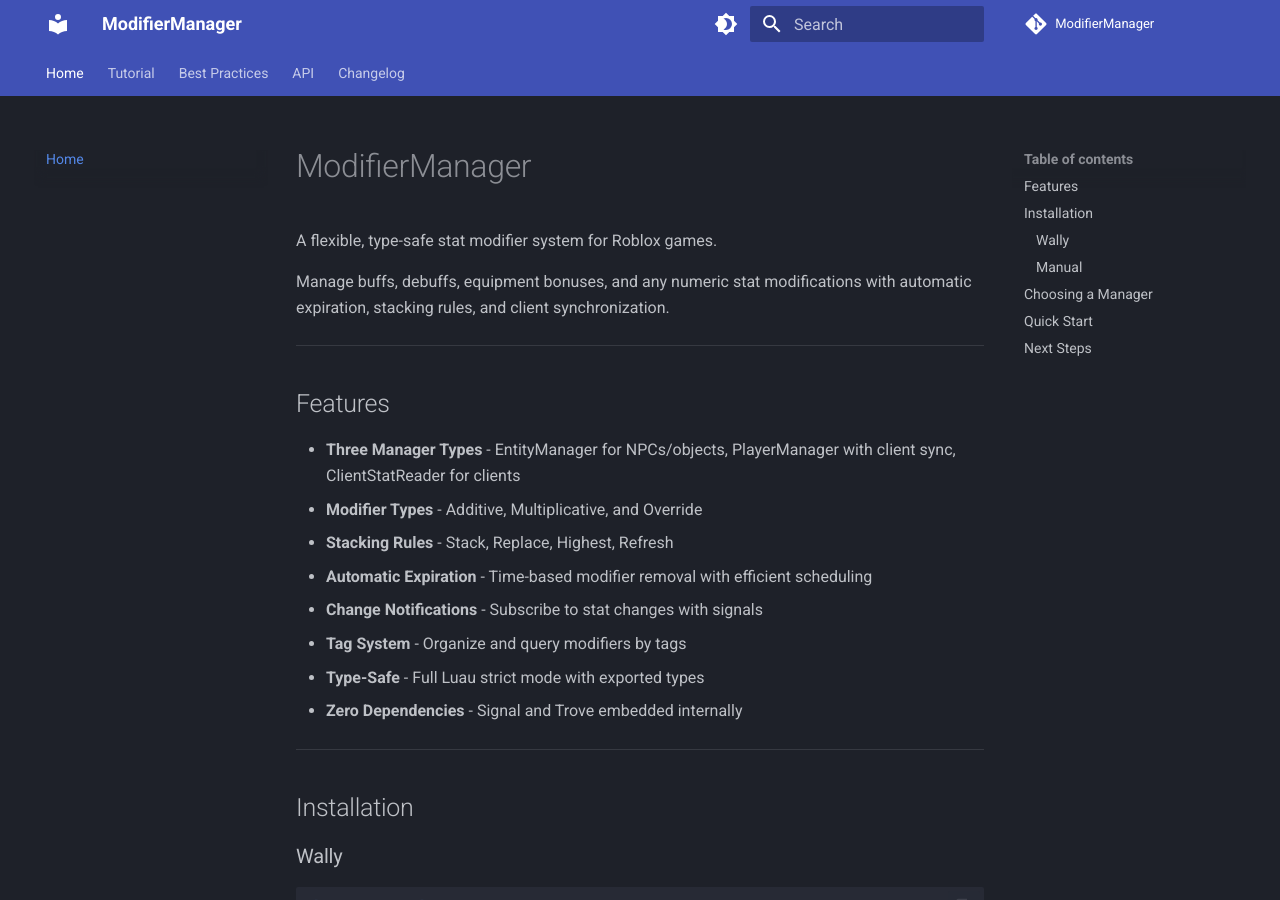
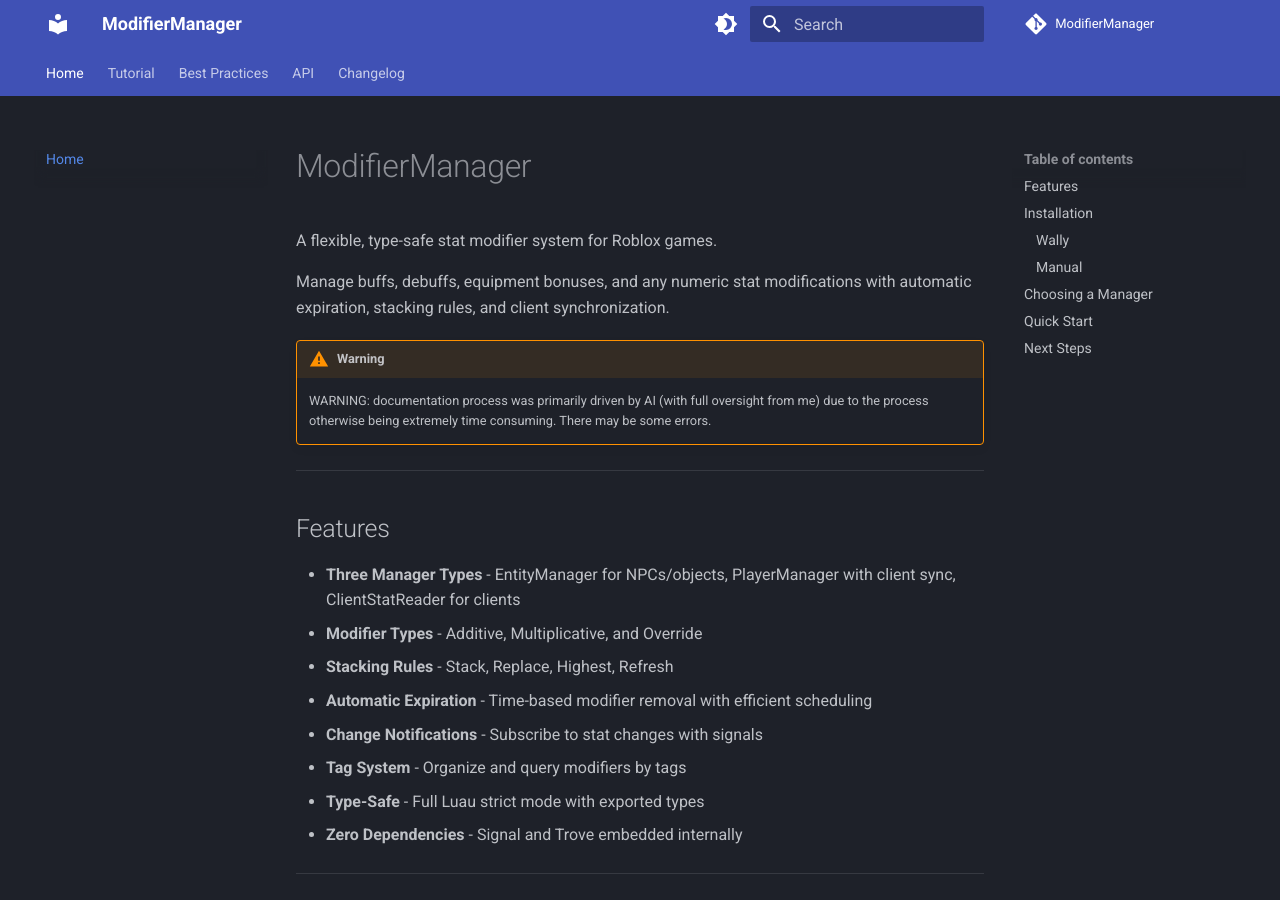
Before and after one commit to estrogenie/ModifierManager, an MkDocs documentation site: the page built from docs/index.md, in a window 1280 px wide and 900 px high. Built offline with MkDocs 1.6.1 and Material for MkDocs 9.7.7, drawn with Linux system fonts in a browser that asks for light colours; comment, search, counter and statistics services are not loaded.

Commit message:
add docs warning

```diff
--- a/docs/index.md
+++ b/docs/index.md
@@ -3,6 +3,9 @@
 A flexible, type-safe stat modifier system for Roblox games.
 
 Manage buffs, debuffs, equipment bonuses, and any numeric stat modifications with automatic expiration, stacking rules, and client synchronization.
+
+!!! warning
+    WARNING: documentation process was primarily driven by AI (with full oversight from me) due to the process otherwise being extremely time consuming. There may be some errors.
 
 ---
 
```
